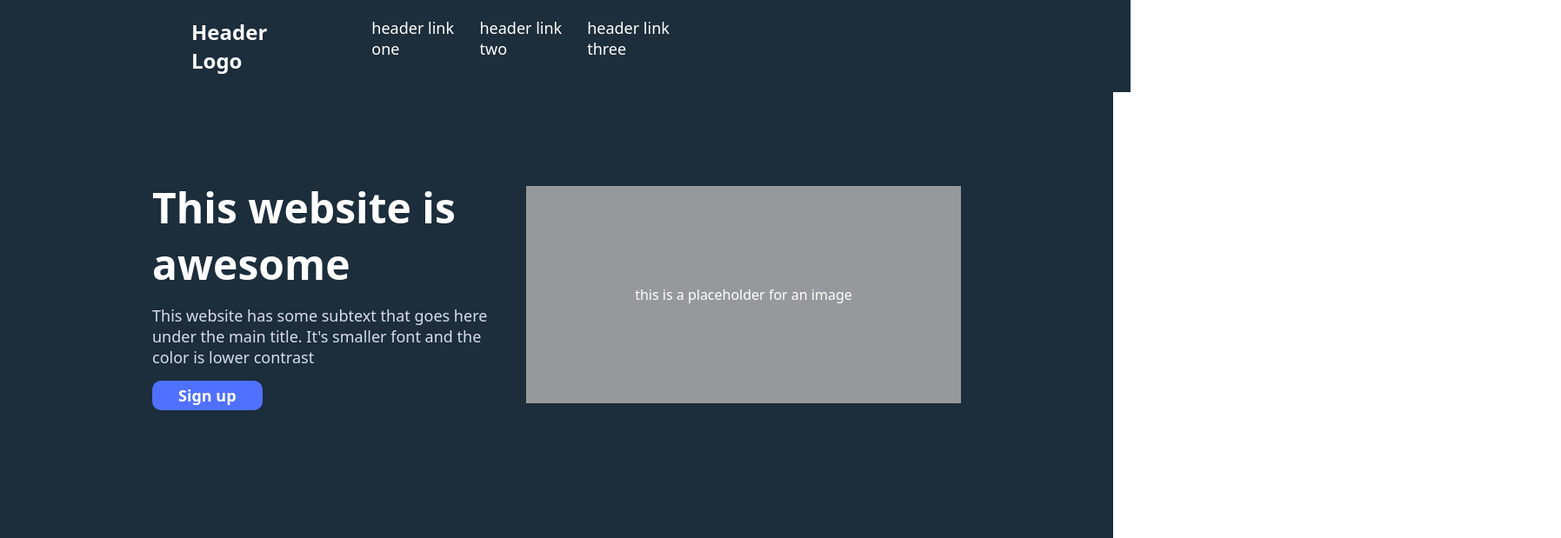
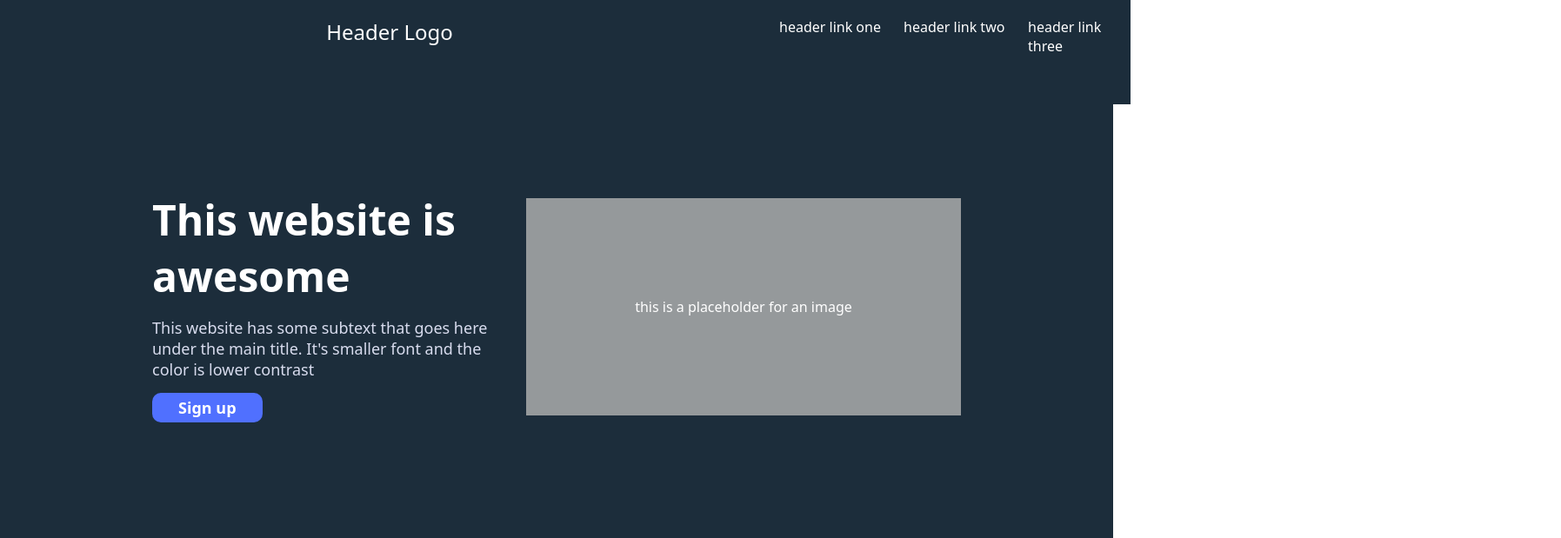
Before and after one commit to ASChavis/landing-page, a plain HTML site: page index.html in a window 1280 px wide. Shown: the top 619 px of the page at 87% size, 1795 px wide, since content can reach past the window. Drawn offline with Linux system fonts and the light colour scheme.

Commit message:
Corrections
Apparently I was wrong.

```diff
--- a/index.html
+++ b/index.html
@@ -8,10 +8,18 @@
 </head>
 <body>
     <div class="upper-hyperlinks">
-        <div class="header-logo"><p><strong>Header Logo</strong></p></div>
-        <div class="link1"><a href="fonts.html">header link one</a></div>
-        <div class="link2"><a href="fonts.html">header link two</a></div>
-        <div class="link3"><a href="fonts.html">header link three</a></div>
+        <div class="header-logo">Header Logo</div>
+            <div class="link-container">
+        <div class="link1">
+            <a href="fonts.html">header link one</a>
+        </div>
+        <div class="link2">
+            <a href="fonts.html">header link two</a>
+        </div>
+        <div class="link3">
+            <a href="fonts.html">header link three</a>
+        </div>
+            </div>
     </div>
 
     <div class="top-layer">
--- a/style.css
+++ b/style.css
@@ -14,44 +14,53 @@
     .upper-hyperlinks{
         display:flex;
         flex-direction: row;
-    justify-content: center;
+        justify-content: space-around;
         background-color: rgb(28, 45, 59);
         color:rgb(253, 253, 253);
-    width: 100%;
-    height: 200px;
+        width: 100vw;
+        height: 10vh;
         padding: 20px;
-
-    flex: 1;
     }
 
-.upper-hyperlinks > .header-logo{
+    .header-logo{
         display:flex;
         justify-content: center;
         font-size: x-large;
-    margin-left: 220px;
-    margin-right: 120px;
 
+        width:20vw;
+        height:10vh;
         flex:1;
     }
-
-.upper-hyperlinks > .link1{
+        .link-container{
             display:flex;
+            flex-direction:row;
+            width:30vw;
+            height:10vh;
+        }
+                .link1 > a{
+                    display:flex;
+                    width:10vw;
+                    height:10vh;
                     margin-right: 15px;
-    font-size: 18px;
+                    font-size: 1em;
                 }
 
-.upper-hyperlinks > .link2{
+                .link2 > a{
                     display:flex;
+                    width:10vw;
+                    height:10vh;
                     margin-right: 15px;
-    font-size:18px;
+                    font-size:1em;
 
 
                 }
 
-.upper-hyperlinks > .link3{
+                .link3 > a{
                     display:flex;
+                    width:10vw;
+                    height:10vh;
                     margin-right: 485px;
-    font-size:18px;
+                    font-size:1em;
 
                 }
 
```
Lines whose indentation alone changed are shown as unchanged.
